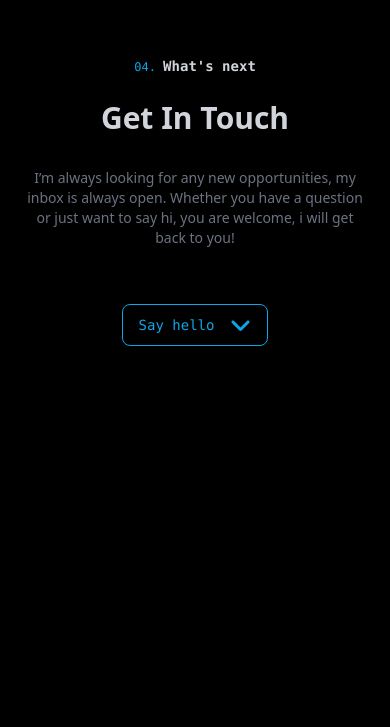
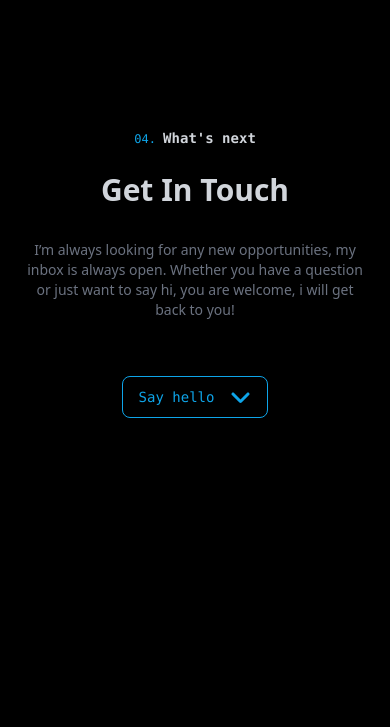
Before and after one commit to hiantrin/portfolio, a React (Create React App) app: page / in a window 390 px wide. Shown: the part 4717-5444 px from the top of the page. Built offline with nearby package versions, Linux system fonts and the light colour scheme.

Commit message:
push with some changes in contact responsive

```diff
--- a/src/components/Contact.jsx
+++ b/src/components/Contact.jsx
@@ -93,8 +93,8 @@ const Contact = () => {
 
   return (
 	<>
-	<div id="Contact" ref={myRef} className={!myElement ? "opacity-0 " : 'flex w-full flex-col items-center  reveal pb-10 mb-28'}>
-		<div className="flex w-full flex-col items-center bg-black z-30 py-10 ">
+	<div id="Contact" ref={myRef} className={!myElement ? "opacity-0 " : 'flex w-full flex-col items-center  reveal pb-10 mb-16'}>
+		<div className="flex w-full flex-col items-center bg-black z-30 pt-28 ">
 			<h1 className='text-xs sm:text-lg text-sky-500 text-mono font-mono mb-6'>04. <span className='text-gray-300 text-sm  sm:text-xl  font-bold'>What's next</span></h1>
 			<h1 className='text-3xl sm:text-5xl text-gray-300  font-bold mb-8'>Get In Touch</h1>
 			<div className='flex text-center w-full px-6 sm:px-0 sm:w-[600px]'>
```
